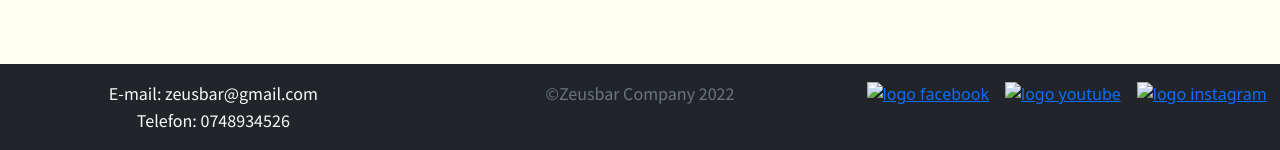
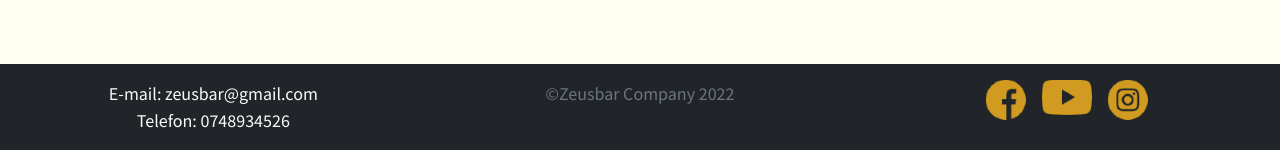
Before and after one commit to miraxmmb/Zeusbar, a plain HTML site: page index.html in a window 1280 px wide. Shown: the part 6479-6629 px from the top of the page. Drawn offline with nearby package versions, Linux system fonts and the light colour scheme.

Commit message:
Acum chiar sper ca e ultima dată
Am modificat sursele logourilor din footer

```diff
--- a/index.html
+++ b/index.html
@@ -563,17 +563,17 @@
           <ul class="col-lg-4 col-12 justify-content-center list-unstyled d-flex ">
             <li class="me-3">
               <a href="https://www.facebook.com/" target="_blank">
-                <img src="../tema3/materiale/icons/facebook.png" alt="logo facebook">
+                <img src="../Zeusbar/materiale/icons/facebook.png" alt="logo facebook">
               </a>
             </li>
             <li class="me-3">
               <a href="https://youtube.com/" target="_blank">
-                <img class="align-self-center" src="../tema3/materiale/icons/youtube.png" alt="logo youtube">
+                <img class="align-self-center" src="../Zeusbar/materiale/icons/youtube.png" alt="logo youtube">
               </a>
             </li>
             <li>
               <a href="https://www.instagram.com/" target="_blank">
-                <img src="../tema3/materiale/icons/instagram.png" alt="logo instagram">
+                <img src="../Zeusbar/materiale/icons/instagram.png" alt="logo instagram">
               </a>
             </li>
           </ul>
```
